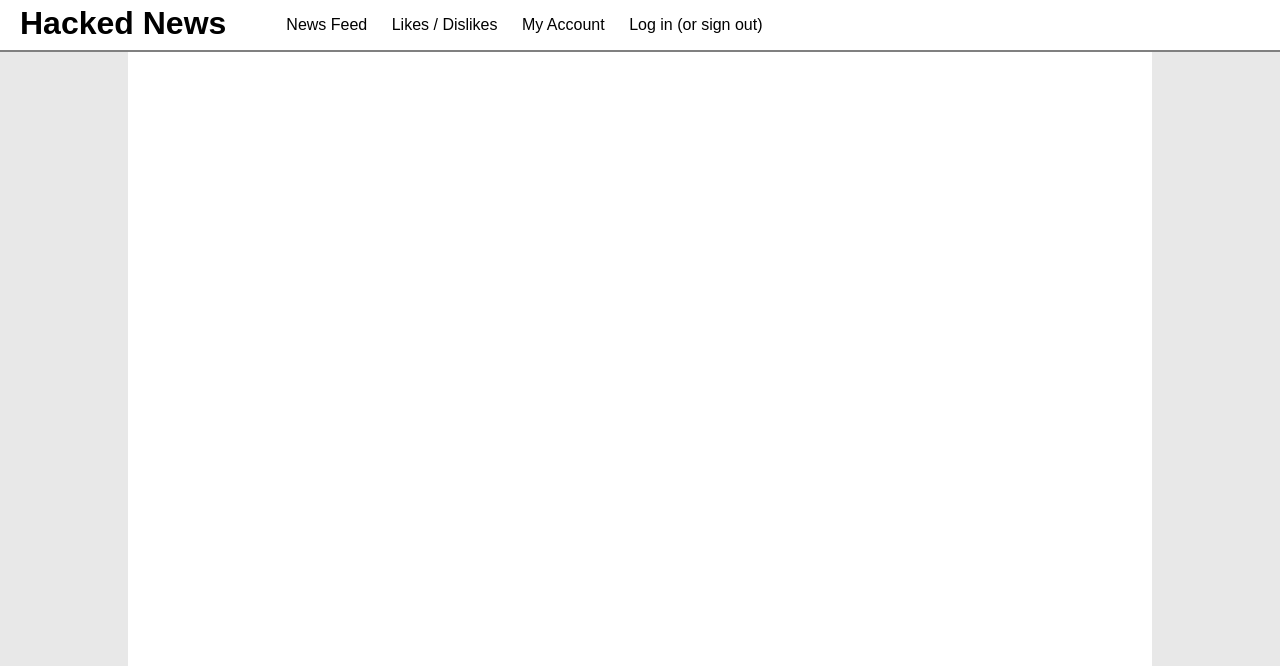
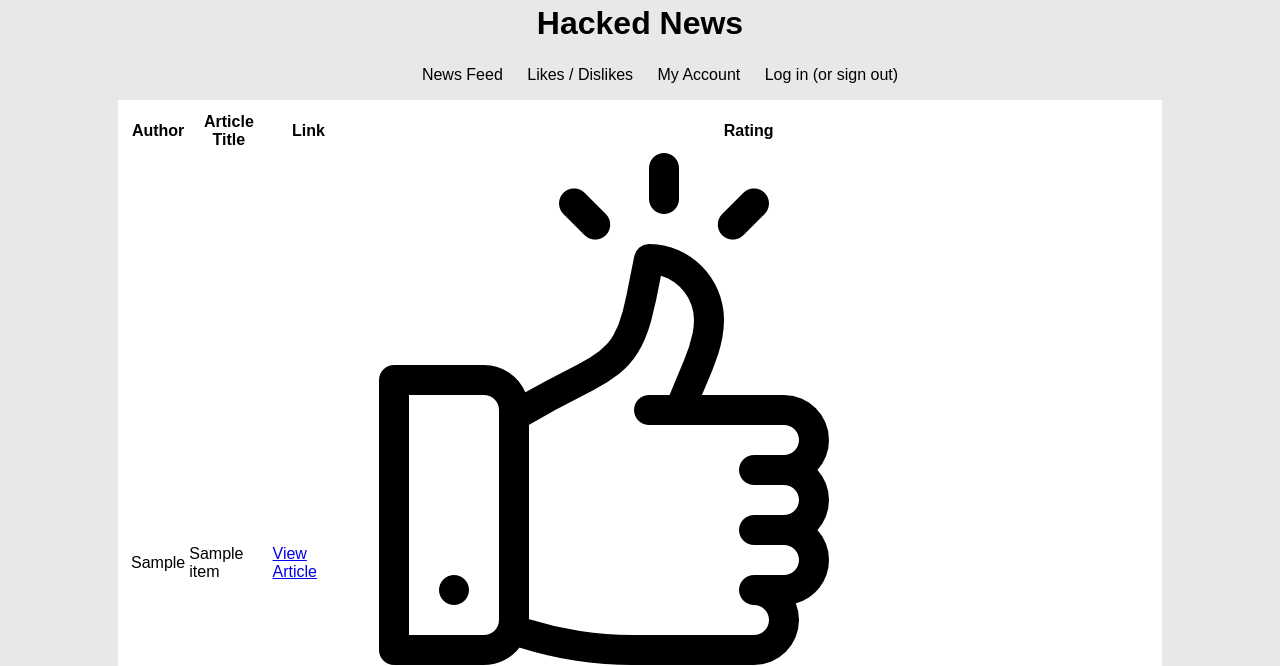
Before and after one commit to joshrlowe/hacked-news, a Flask app: page / in a window 1280 px wide. Shown: the top 666 px of the page. Run offline with Flask 2, Linux system fonts and the light colour scheme; a database or web service that is not in the repository returns one stand-in record (values such as "Sample title"); data that the repository does not hold is empty; parts of the project's set-up code (start-up, migrations or seed data) failed here and were passed over.

Commit message:
Added calls to API and displaying the data

```diff
--- a/hackedNews.py
+++ b/hackedNews.py
@@ -1,13 +1,25 @@
 from flask import Flask, render_template
+import requests
+
 app = Flask(__name__, static_folder='static_folder')
 
 @app.route('/')
 def home():
-	return render_template('index.html')
+	url = "https://hacker-news.firebaseio.com/v0/topstories.json"
+	payload = "{}"
+	response = requests.request("GET", url, data=payload)
 
-@app.rout('/test')
-def test():
-        return "hey"
+	temp = response.json()
+
+	responses = []
+
+	for article in temp[:30]:
+		url = "https://hacker-news.firebaseio.com/v0/item/{}.json".format(article)
+		payload = "{}"
+		response = requests.request("GET", url, data=payload)
+		responses.append(response.json())
+
+	return render_template('index.html', data=responses)
 
 if __name__ == '__main__':
    app.run()
--- a/templates/index.html
+++ b/templates/index.html
@@ -7,6 +7,42 @@
 	<link rel="stylsheet" type="text/css" href="{{url_for('static', filename='styles.css')}}" />
 </head>
 
+<body>
+
+<div id="top_menu">
+	<h1>Hacked News</h1>
+</div>
+
+<div id="menu">
+        <ul>
+                <li><a href="#">News Feed</a></li>
+                <li><a href="#">Likes / Dislikes</a></li>
+                <li><a href="#">My Account</a></li>
+                <li><a href="#">Log in (or sign out)</a></li>
+        </ul>
+</div>
+
+<div id="main_content">
+	<table>
+		<tr>
+			<th>Author</th>
+			<th>Article Title</th>
+			<th>Link</th>
+			<th>Rating</th>
+		</tr>
+	{% for article in data %}
+		<tr>
+			<td>{{ article["by"] }}</td>
+			<td>{{ article["title"] }}</td>
+			<td><a href={{ article["url"] }} target="blank">View Article</a></td>
+			<td><img src="~/home/fagan/hackedNews/static/like.png" /><img src="{{url_for('static', filename='dislike.png')}}"/></td>
+		</tr>
+	{% endfor %}
+	</table>
+</div>
+
+</body>
+
 <style>
 body {
 	margin: 0;
@@ -15,25 +51,32 @@ body {
 	font-family: 'Arial';
 }
 
+#top_menu {
+	top: 0;
+        position: fixed;
+        width: 100%;
+        height: 50px;
+        background-color: #E8E8E8;
+	text-align: center;
+}
+
 #menu {
-	top: 0;
+	top: 50px;
 	position: fixed;
 	width: 100%;
 	height: 50px;
-	background-color: #FFF;
-	border-bottom: 2px solid gray;
-	padding-left: 10px;
+	background-color: #E8E8E8;
+	text-align: center;
 }
 
-#menu h1 {
+#top_menu h1 {
 	margin: 0;
 	padding: 0;
-	float: left;
 	padding: 5px 10px 10px 10px;
 }
 
 #menu ul {
-	float: left;
+
 }
 
 #menu ul li {
@@ -56,27 +99,21 @@ body {
 	margin: 0 auto;
 	height: 1000px;
 	background-color: #FFF;
-	margin-top: 20px;
+	margin-top: 100px;
+	padding: 10px;
+}
+
+#main_content table {
+	width: 100%;
+}
+
+#main_content tr {
+	padding: 5px;
+}
+
+#main_content td {
+	padding-bottom: 10px;
 }
 </style>
 
-<body>
-
-<div id="menu">
-	<h1>Hacked News</h1>
-
-	<ul>
-		<li><a href="#">News Feed</a></li>
-		<li><a href="#">Likes / Dislikes</a></li>
-		<li><a href="#">My Account</a></li>
-		<li><a href="#">Log in (or sign out)</a></li>
-	</ul>
-</div>
-
-<div id="main_content">
-
-</div>
-
-</body>
-
 </html>
```
Also changed, not shown: static/dislike.png (added), static/like.png (added), 1 other file.
